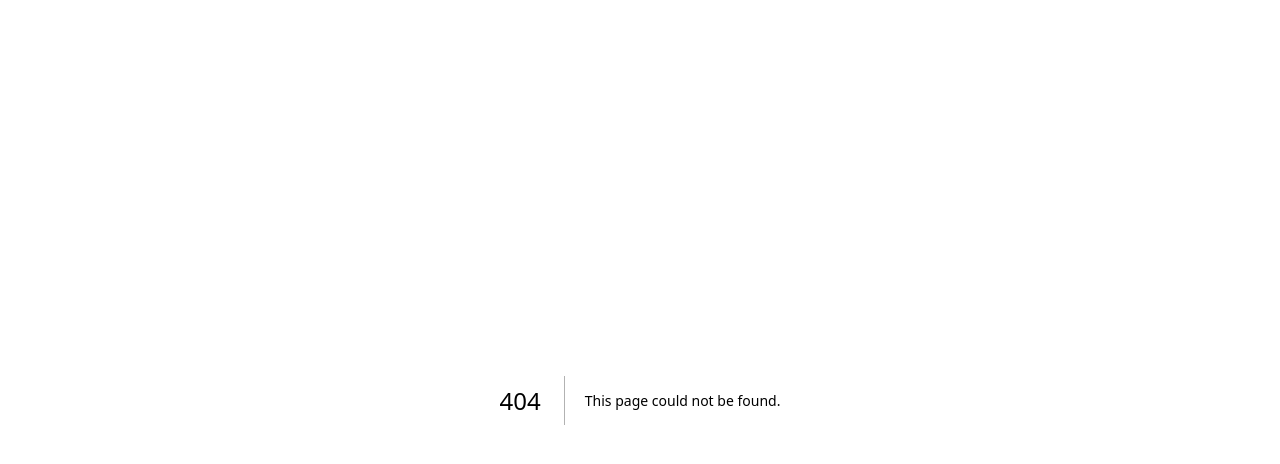
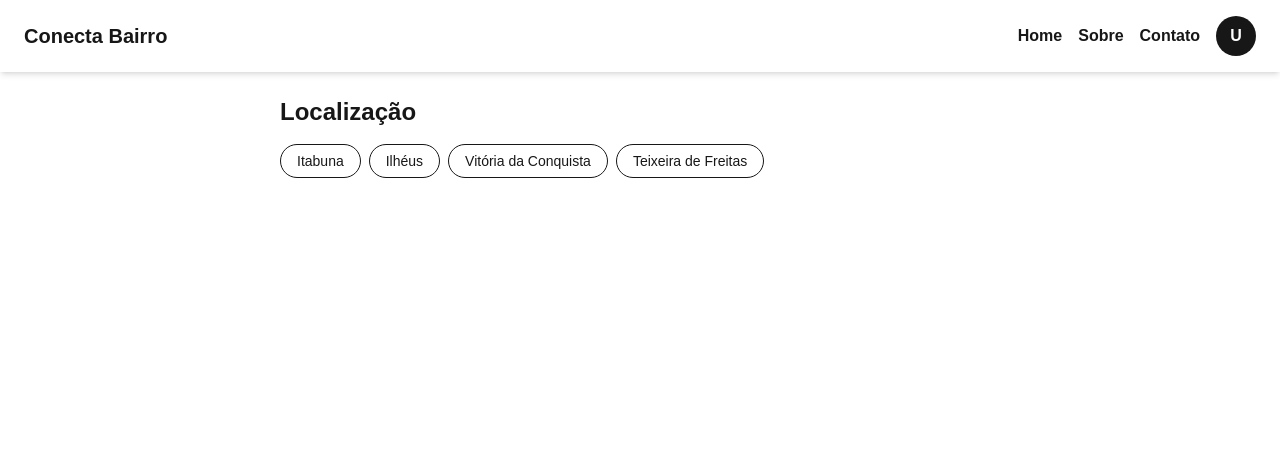
Before and after one commit to NicolasXs/Conecta_Bairro_front, a Next.js app: page /comercios in a window 1280 px wide. Before the commit this address had no page. Shown: the top 464 px of the page. Built offline with nearby package versions, Linux system fonts and the light colour scheme.

Commit message:
Add files via upload

```diff
--- /dev/null
+++ b/app/comercios/page.tsx
@@ -0,0 +1,160 @@
+"use client";
+
+import { useState } from "react";
+import Navbar from "../componentes/Navbar";
+import SearchBar from "../componentes/SearchBar";
+
+export default function Page() {
+
+  const cidades = [
+    "Itabuna",
+    "Ilhéus",
+    "Vitória da Conquista",
+    "Teixeira de Freitas"
+  ];
+
+  const bairrosPorCidade: Record<string, string[]> = {
+    "Itabuna": [
+      "Bairro de Fátima", "Califórnia", "Santo Antônio", "São Caetano",
+      "Monte Cristo", "Ferradas", "Parque Boa Vista", "Góes Calmon",
+      "São Pedro", "Centro"
+    ],
+    "Vitória da Conquista": [
+      "Alto Maron", "Ayrton Senna", "Bateias", "Boa Vista", "Brasil",
+      "Campinhos", "Candeias", "Centro", "Cruzeiro", "Distrito Industrial"
+    ],
+    "Ilhéus": [
+      "Jardim Atlântico", "Hernane Sá", "Olivença",
+      "Vila Olímpia", "São Francisco", "Nelson Costa", "Pontal"
+    ],
+    "Teixeira de Freitas": [
+      "Centro", "São Lourenço", "Estância Biquine", "Nova Teixeira",
+      "Jardim Liberdade", "Vila Vargas", "Urbis I", "Urbis II", "Urbis III",
+      "Monte Castelo", "Redenção", "Tancredo Neves", "Colina Verde",
+      "Santos Guimarães"
+    ]
+  };
+
+  const comerciosPorBairro: Record<string, { nome: string; tipo: string }[]> = {
+    "Centro": [
+      { nome: "Casa do Construtor", tipo: "Materiais de construção" },
+      { nome: "Elétrica Central", tipo: "Materiais elétricos" },
+      { nome: "InfoTech Centro", tipo: "Loja de informática" }
+    ],
+    "Bairro de Fátima": [
+      { nome: "Depósito Fátima", tipo: "Materiais de construção" }
+    ],
+    "Califórnia": [
+      { nome: "Elétrica Califórnia", tipo: "Materiais elétricos" }
+    ]
+  };
+
+  const detalhesComercio: Record<string, { descricao: string }> = {
+    "Casa do Construtor": {
+      descricao: "Loja especializada em materiais de construção."
+    },
+    "Elétrica Central": {
+      descricao: "Tudo em materiais elétricos."
+    },
+    "InfoTech Centro": {
+      descricao: "Loja de informática e manutenção."
+    },
+    "Depósito Fátima": {
+      descricao: "Materiais para construção e reforma."
+    }
+  };
+
+  const [cidade, setCidade] = useState("");
+  const [busca, setBusca] = useState("");
+  const [comercioSelecionado, setComercioSelecionado] = useState("");
+
+  const bairros = cidade ? bairrosPorCidade[cidade] || [] : [];
+
+  const bairrosFiltrados = bairros.filter((bairro) =>
+    bairro.toLowerCase().includes(busca.toLowerCase())
+  );
+
+  return (
+    <div className="min-h-screen">
+      <Navbar />
+
+      <main className="max-w-3xl mx-auto p-6">
+
+        <h1 className="text-2xl font-bold mb-4">
+          Localização
+        </h1>
+
+        {/* CIDADES */}
+        <div className="mb-6 flex flex-wrap gap-2">
+          {cidades.map((c, index) => (
+            <button
+              key={index}
+              onClick={() => {
+                setCidade(c);
+                setBusca("");
+                setComercioSelecionado("");
+              }}
+              className="px-4 py-1.5 rounded-full text-sm border"
+            >
+              {c}
+            </button>
+          ))}
+        </div>
+
+        {/* BUSCA */}
+        {cidade && (
+          <SearchBar
+            placeholder="Buscar bairro..."
+            onSearch={(q) => setBusca(q)}
+          />
+        )}
+
+        {/* RESULTADOS */}
+        {cidade && (
+          <div className="mt-6">
+            {bairrosFiltrados.map((bairro, index) => (
+              <div key={index} className="mb-4 p-4 border rounded-lg">
+
+                <h2 className="font-semibold mb-2">
+                  {bairro}
+                </h2>
+
+                {comerciosPorBairro[bairro]?.map((item, i) => (
+                  <div key={i}>
+
+                    {/* CARD */}
+                    <div
+                      onClick={() =>
+                        setComercioSelecionado(
+                          comercioSelecionado === item.nome ? "" : item.nome
+                        )
+                      }
+                      className="p-2 mb-2 border rounded cursor-pointer hover:shadow"
+                    >
+                      <p className="text-sm font-medium">
+                        {item.nome}
+                      </p>
+                      <p className="text-xs opacity-70">{item.tipo}</p>
+                    </div>
+
+                    {/* DETALHE (SEM IMAGEM) */}
+                    {comercioSelecionado === item.nome && (
+                      <div className="p-3 mb-3 border rounded bg-gray-50">
+                        <p className="text-sm">
+                          {detalhesComercio[item.nome]?.descricao}
+                        </p>
+                      </div>
+                    )}
+
+                  </div>
+                ))}
+
+              </div>
+            ))}
+          </div>
+        )}
+
+      </main>
+    </div>
+  );
+}
```
